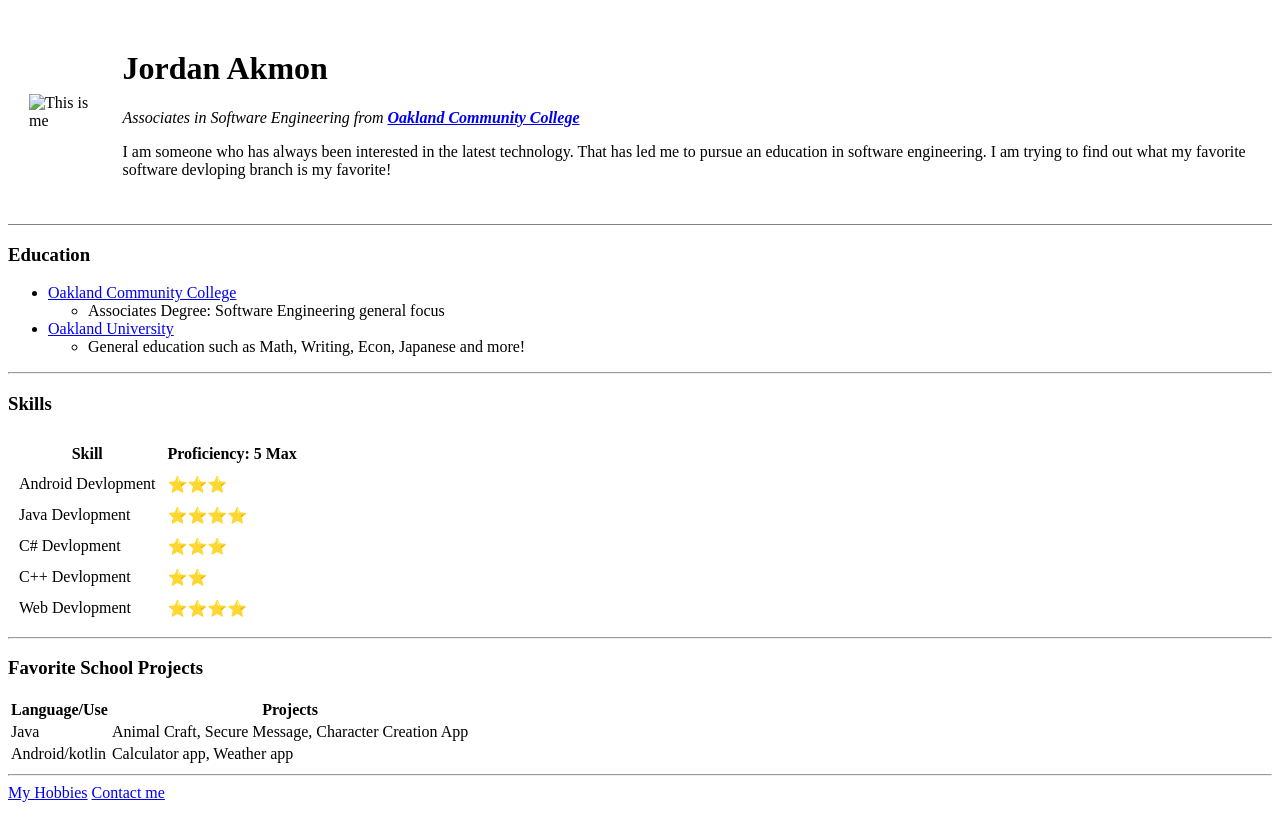
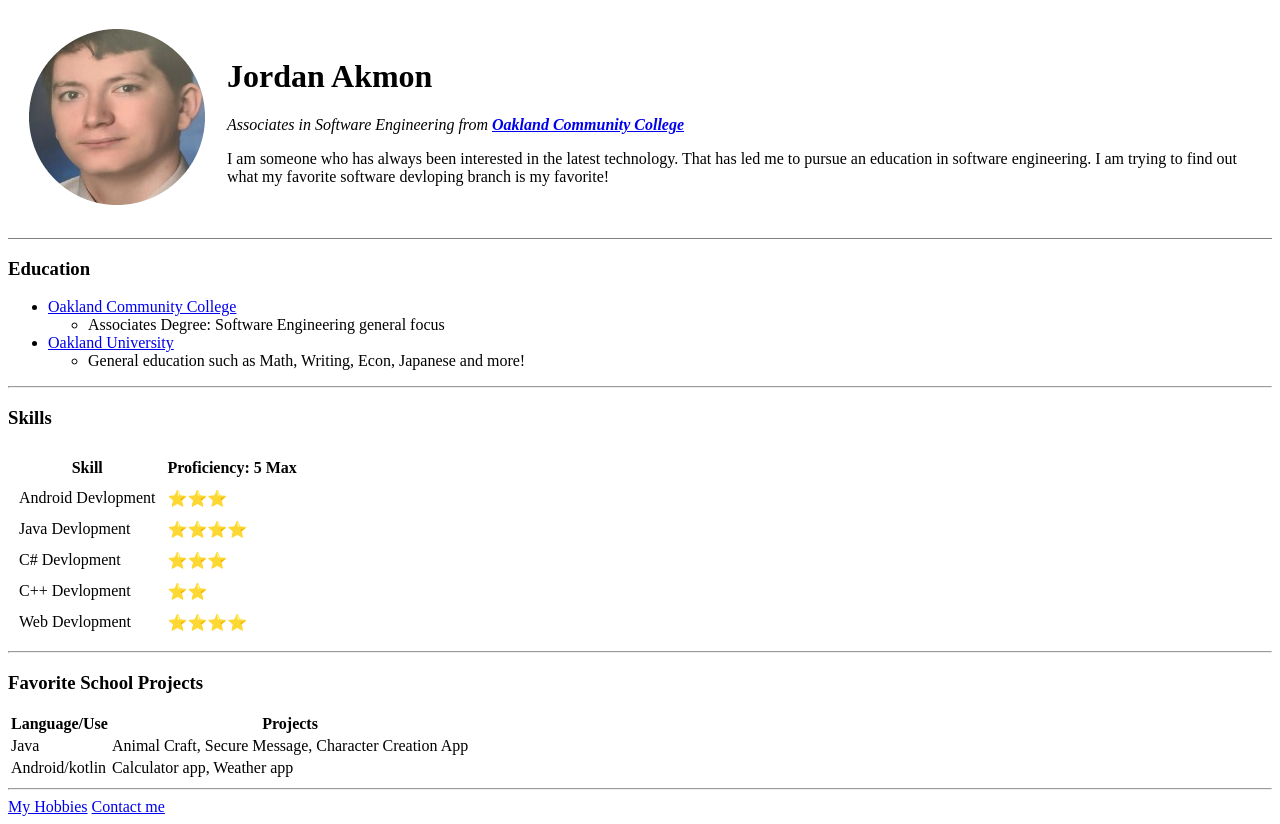
Before and after one commit to JDAkmon/cv, a plain HTML site: page index.html in a window 1280 px wide. Drawn offline with Linux system fonts and the light colour scheme.

Commit message:
Update index.html

```diff
--- a/index.html
+++ b/index.html
@@ -9,7 +9,7 @@
 <body>
   <table cellspacing="20">
     <tr>
-      <td><img src=images\me.png" alt="This is me"></td>
+      <td><img src="images\me.png" alt="This is me"></td>
       <td>  <h1>Jordan Akmon</h1>
         <p><em>Associates in Software Engineering from <strong><a href="https://www.oaklandcc.edu/">Oakland Community College</a></strong></em></p>
         <p>I am someone who has always been interested in the latest technology.
```
